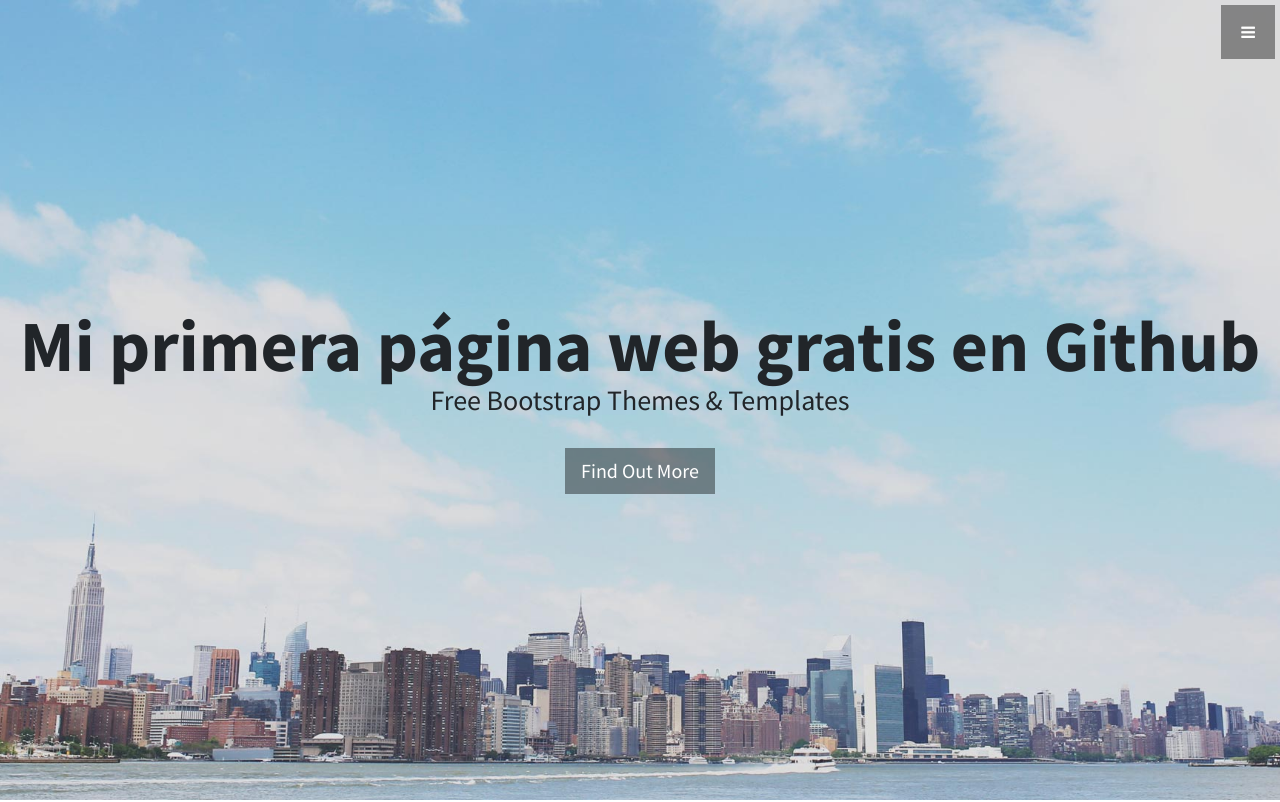
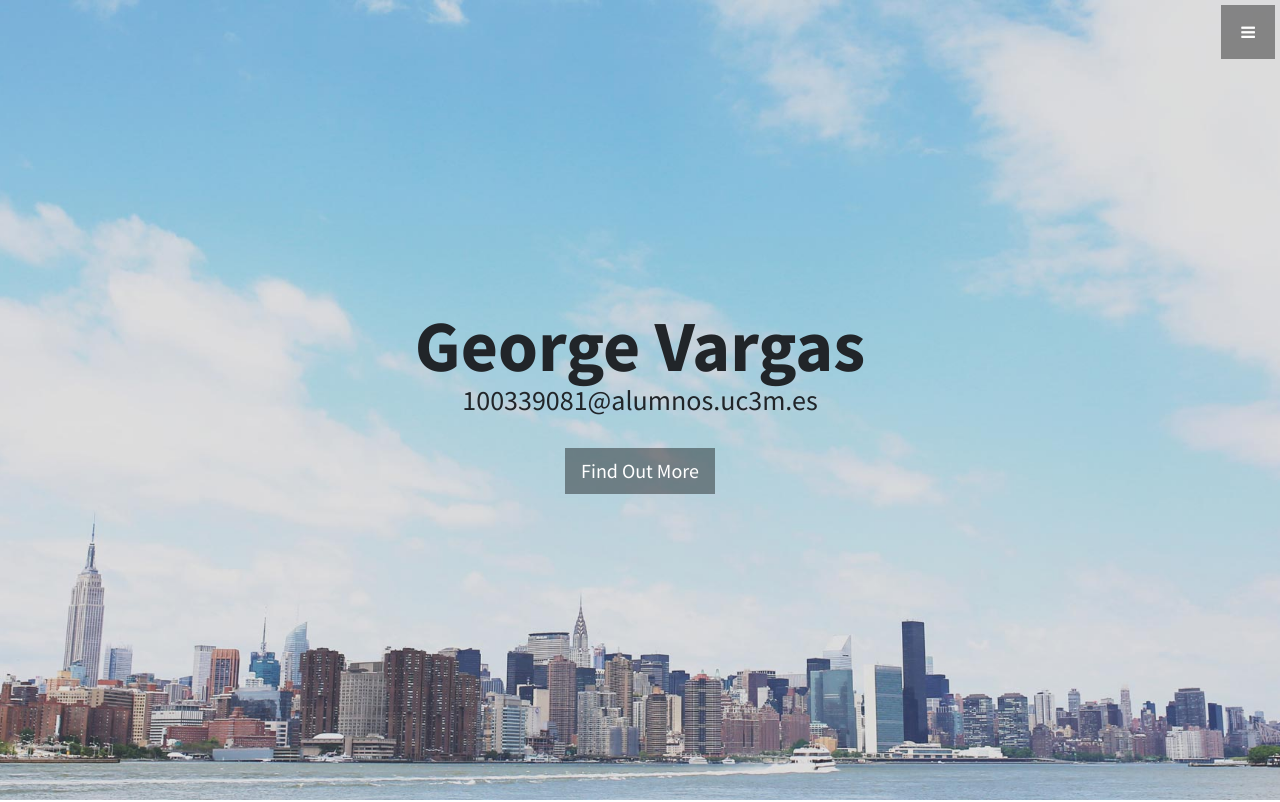
Before and after one commit to GeorgeVargasContreras/Tutorial, a plain HTML site: page index.html in a window 1280 px wide. Shown: the top 802 px of the page. Drawn offline with Linux system fonts and the light colour scheme.

Commit message:
Update index.html

```diff
--- a/index.html
+++ b/index.html
@@ -56,8 +56,8 @@
     <!-- Header -->
     <header class="header" id="top">
       <div class="text-vertical-center">
-        <h1>Mi primera página web gratis en Github</h1>
-        <h3>Free Bootstrap Themes &amp; Templates</h3>
+        <h1>George Vargas</h1>
+        <h3>100339081@alumnos.uc3m.es</h3>
         <br>
         <a href="#about" class="btn btn-dark btn-lg js-scroll-trigger">Find Out More</a>
       </div>
```
